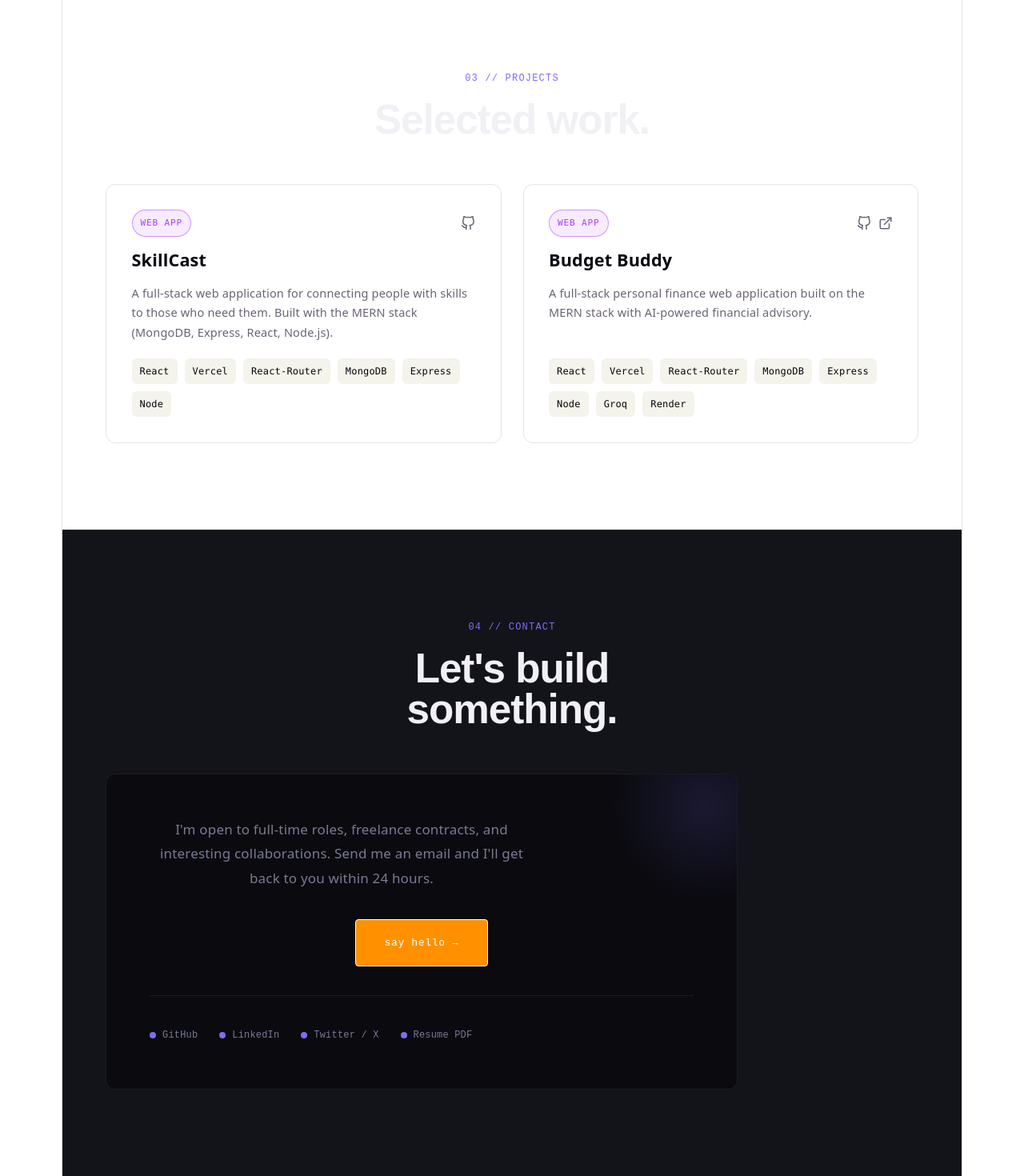
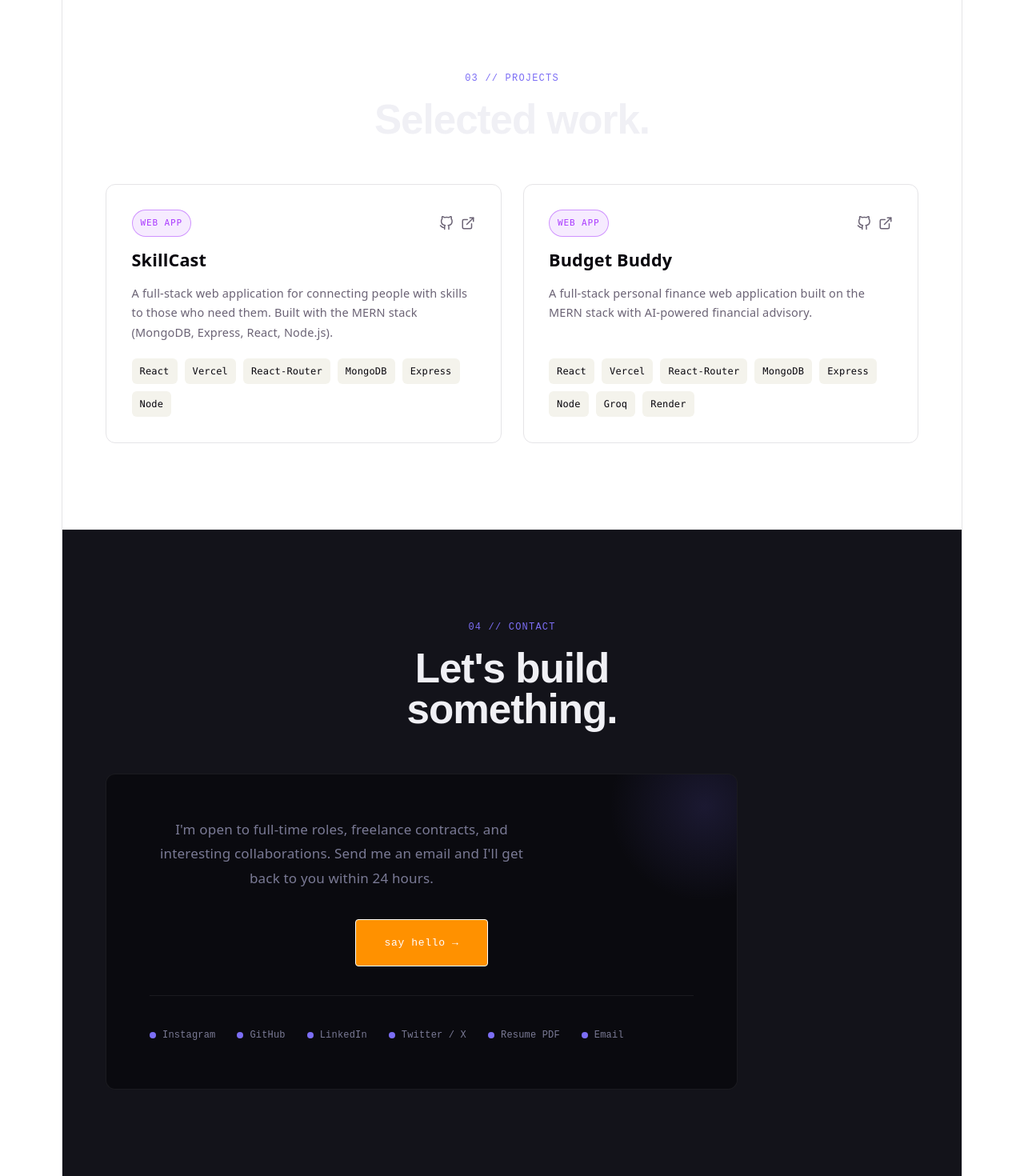
Before and after one commit to erycpc/Personal-Portfolio, a React app in the folder portfolio/: page / in a window 1280 px wide. Shown: the part 2727-4197 px from the top of the page at 80% size. Built offline with nearby package versions, Linux system fonts and the light colour scheme; the HTML template or start-up script is replaced by a standard one.

Commit message:
Updated Contact Section with more contact info

```diff
--- a/portfolio/src/components/Contact.jsx
+++ b/portfolio/src/components/Contact.jsx
@@ -1,8 +1,11 @@
 const links = [
+  { label: "Instagram", href: "https://www.instagram.com/_.eryc/" },
   { label: "GitHub", href: "https://github.com/erycpc" },
-  { label: "LinkedIn", href: "https://linkedin.com/in/eric-mbithi-0a10222a3/" },
+  { label: "LinkedIn", href: "https://www.linkedin.com/in/eric-mbithi-b2b661408/" },
   { label: "Twitter / X", href: "https://twitter.com/erycpc" },
-  { label: "Resume PDF", href: "https://drive.google.com/file/d/1pSHsXe1eSpjIub1V3MBPxZagsGyKHddg/view?usp=drive_link" },
+  { label: "Resume PDF", href: "https://docs.google.com/document/d/1SMFX4lYc_HmHBdQbGXIhRo5sD8ja_dz-/edit?usp=sharing&ouid=102661546343558971383&rtpof=true&sd=true" },
+  { label: "Email", href: "mailto:ericmbithiofficial@gmail.com" },
+
 ];
 
 function Contact() {
@@ -18,7 +21,7 @@ function Contact() {
           collaborations. Send me an email and I'll get back to you within
           24 hours.
         </p>
-        <a href="mailto:ericmbithiofficial@example.com" className="btn btn-primary">
+        <a href="mailto:ericmbithiofficial@gmail.com" className="btn btn-primary">
           say hello →
         </a>
         <div className="contact-links">
--- a/portfolio/src/components/Projects.jsx
+++ b/portfolio/src/components/Projects.jsx
@@ -6,8 +6,8 @@ const projects = [
     description:
     "A full-stack web application for connecting people with skills to those who need them. Built with the MERN stack (MongoDB, Express, React, Node.js).",
     tech: ["React", "Vercel", "React-Router", "MongoDB", "Express", "Node"],
-    github: "https://skill-cast.vercel.app/",
-    live: null
+    github: "https://github.com/erycpc/SkillCast",
+    live: "https://skill-cast.vercel.app/"
   },
   {
     id: "budgetbuddy",
```
